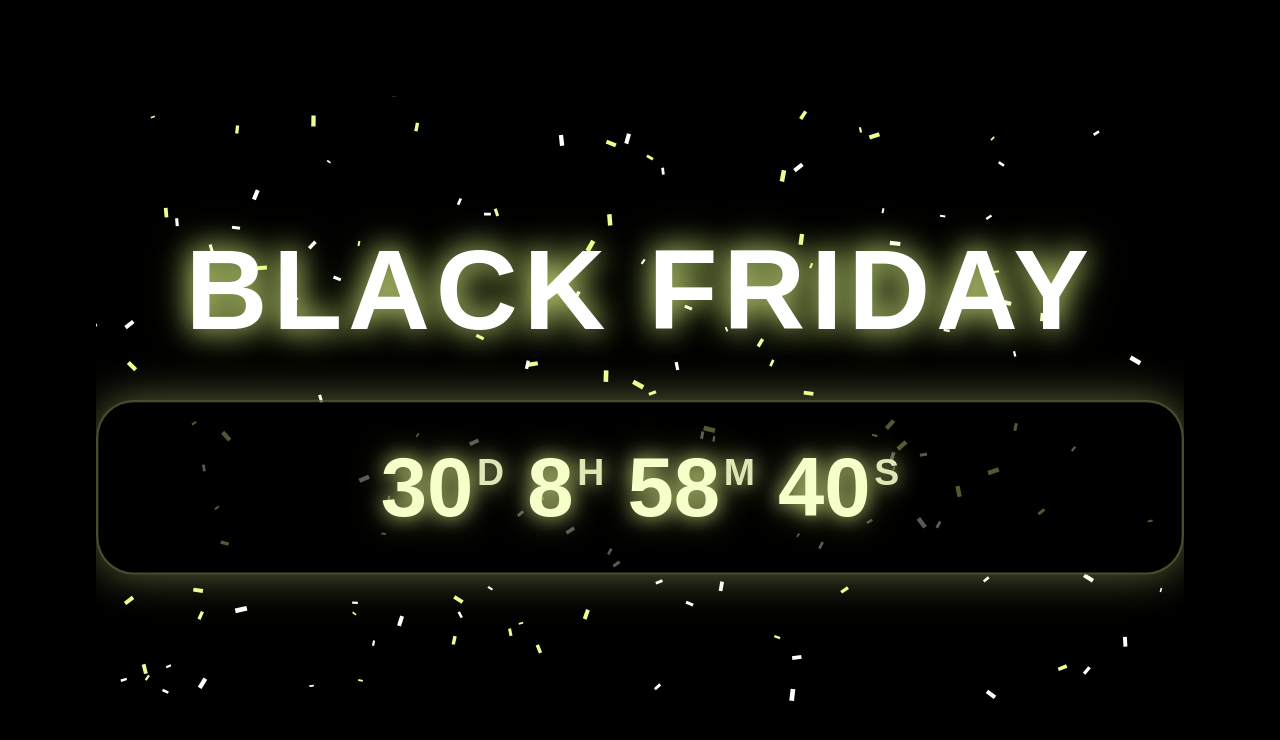
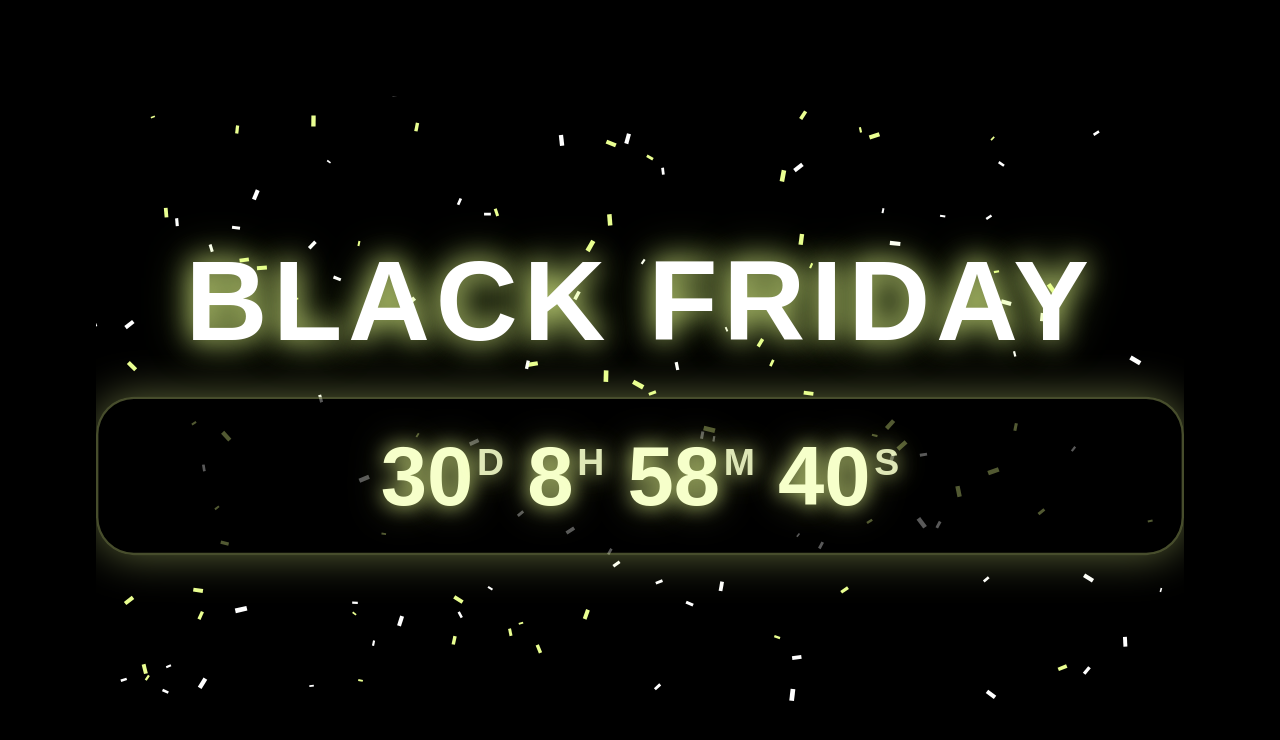
Before and after one commit to Arbeedark/BlackFriday, a plain HTML site: page index.html in a window 1280 px wide. Drawn offline with Linux system fonts and the light colour scheme.

Commit message:
Update index.html

```diff
--- a/index.html
+++ b/index.html
@@ -5,9 +5,6 @@
   <meta name="viewport" content="width=device-width, initial-scale=1.0"/>
   <title>Black Friday Countdown</title>
   <style>
-    /* -----------------------------------------------
-       1) GLOBAL RESET + BACKGROUND
-       ----------------------------------------------- */
     * { margin: 0; padding: 0; box-sizing: border-box; }
 
     html, body {
@@ -15,10 +12,9 @@
       background: #000000;
       font-family: Arial, sans-serif;
       overflow: hidden;
-      padding: 2rem; /* default buffer */
+      padding: 2rem;
     }
 
-    /* Responsive margin buffer */
     @media (max-width: 768px) {
       html, body { padding: 1rem; }
     }
@@ -26,20 +22,14 @@
       html, body { padding: 3rem; }
     }
 
-    /* -----------------------------------------------
-       2) WRAPPER
-       ----------------------------------------------- */
     #wrapper {
       position: relative;
       width: 100%; height: 100%;
       display: flex; justify-content: center; align-items: center;
       overflow: hidden;
-      padding: 1.5rem; /* inner safe zone */
+      padding: 1.25rem; /* slightly reduced */
     }
 
-    /* -----------------------------------------------
-       3) CANVASES
-       ----------------------------------------------- */
     #confetti-canvas, #fireworks-canvas {
       position: absolute; top: 0; left: 0;
       width: 100%; height: 100%;
@@ -48,13 +38,10 @@
     #confetti-canvas { z-index: 0; }
     #fireworks-canvas { z-index: 1; display: none; }
 
-    /* -----------------------------------------------
-       4) TIMER
-       ----------------------------------------------- */
     .timer {
       position: absolute;
       top: 50%; left: 50%;
-      transform: translate(-50%, -50%) scale(1);
+      transform: translate(-50%, -53%) scale(1); /* slight upward shift */
       transform-origin: center center;
       z-index: 2;
       text-align: center;
@@ -68,7 +55,7 @@
       font-weight: 900;
       text-transform: uppercase;
       font-size: 3rem;
-      margin-bottom: 1.2rem;
+      margin-bottom: 0.8rem; /* tighter spacing */
       text-shadow:
         0 0 12px rgba(235, 255, 145, 0.9),
         0 0 20px rgba(200, 255, 100, 0.4);
@@ -77,7 +64,7 @@
 
     .countdown-panel {
       background: rgba(0, 0, 0, 0.65);
-      padding: 1rem 1.5rem;
+      padding: 0.8rem 1.2rem; /* slightly tighter */
       border-radius: 1rem;
       box-shadow: 0 0 18px rgba(235, 255, 145, 0.4);
       border: 1px solid rgba(235, 255, 145, 0.3);
@@ -123,9 +110,6 @@
   </div>
 
   <script>
-    /********************************************
-     * COUNTDOWN
-     ********************************************/
     document.addEventListener('DOMContentLoaded', () => {
       const targetDate = new Date('2025-11-28T00:00:00');
       const cd = document.getElementById('countdown');
@@ -167,28 +151,22 @@
       countdownInterval = setInterval(updateCountdown, 1000);
     });
 
-    /********************************************
-     * RESPONSIVE SCALING
-     ********************************************/
     (function() {
       const wrapper = document.getElementById('wrapper');
       const timerEl = document.getElementById('timer');
       function rescale() {
         const availW = wrapper.clientWidth;
         const availH = wrapper.clientHeight;
-        timerEl.style.transform = 'translate(-50%, -50%) scale(1)';
+        timerEl.style.transform = 'translate(-50%, -53%) scale(1)';
         const baseW = timerEl.offsetWidth;
         const baseH = timerEl.offsetHeight;
         const scale = Math.min(availW / baseW, availH / baseH);
-        timerEl.style.transform = `translate(-50%, -50%) scale(${scale})`;
+        timerEl.style.transform = `translate(-50%, -53%) scale(${scale})`;
       }
       window.addEventListener('DOMContentLoaded', rescale);
       window.addEventListener('resize', rescale);
     })();
 
-    /********************************************
-     * CONFETTI
-     ********************************************/
     (function() {
       const canvas = document.getElementById('confetti-canvas');
       const ctx = canvas.getContext('2d');
@@ -235,9 +213,6 @@
       window.addEventListener('DOMContentLoaded', () => { resizeCanvas(); drawConfetti(); });
     })();
 
-    /********************************************
-     * FIREWORKS
-     ********************************************/
     function initFireworks() {
       const canvas = document.getElementById('fireworks-canvas');
       const ctx = canvas.getContext('2d');
```
